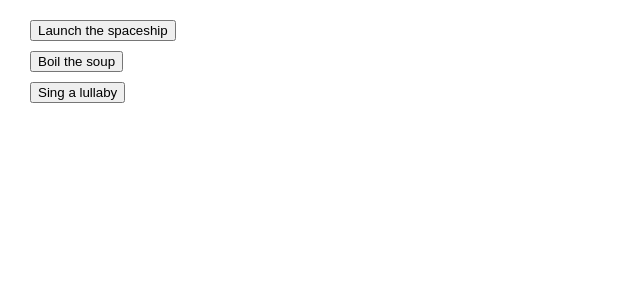
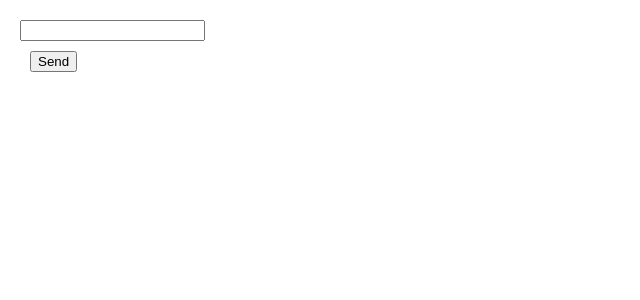
Before and after one commit to naktty/learn_react, a React (Create React App) app: page / in a window 1280 px wide. Shown: the top 300 px of the page, without its empty margins (0-640 px from the left). Built offline with nearby package versions, Linux system fonts and the light colour scheme.

Commit message:
チャレンジ問題4（自分の回答）

```diff
--- a/src/App.js
+++ b/src/App.js
@@ -1,39 +1,28 @@
 import './App.css';
 import './referencing-values-with-refs/challenges3.css';
-import { useRef } from 'react';
+import { useState, useRef } from 'react';
 
-function DebouncedButton({ onClick, children }) {
-  const timeoutRef = useRef(null);
+export default function Chat() {
+  const [text, setText] = useState('');
+  let alertText = useRef('');
+  alertText.current = text;
+
+  function handleSend() {
+    setTimeout(() => {
+      alert('Sending: ' + alertText.current);
+    }, 3000);
+  }
+
   return (
-    <button onClick={() => {
-      clearTimeout(timeoutRef.current);
-      timeoutRef.current = setTimeout(() => {
-        onClick();
-      }, 1000);
-    }}>
-      {children}
-    </button>
+    <>
+      <input
+        value={text}
+        onChange={e => setText(e.target.value)}
+      />
+      <button
+        onClick={handleSend}>
+        Send
+      </button>
+    </>
   );
 }
-
-export default function Dashboard() {
-  return (
-    <>
-      <DebouncedButton
-        onClick={() => alert('Spaceship launched!')}
-      >
-        Launch the spaceship
-      </DebouncedButton>
-      <DebouncedButton
-        onClick={() => alert('Soup boiled!')}
-      >
-        Boil the soup
-      </DebouncedButton>
-      <DebouncedButton
-        onClick={() => alert('Lullaby sung!')}
-      >
-        Sing a lullaby
-      </DebouncedButton>
-    </>
-  )
-}
```
